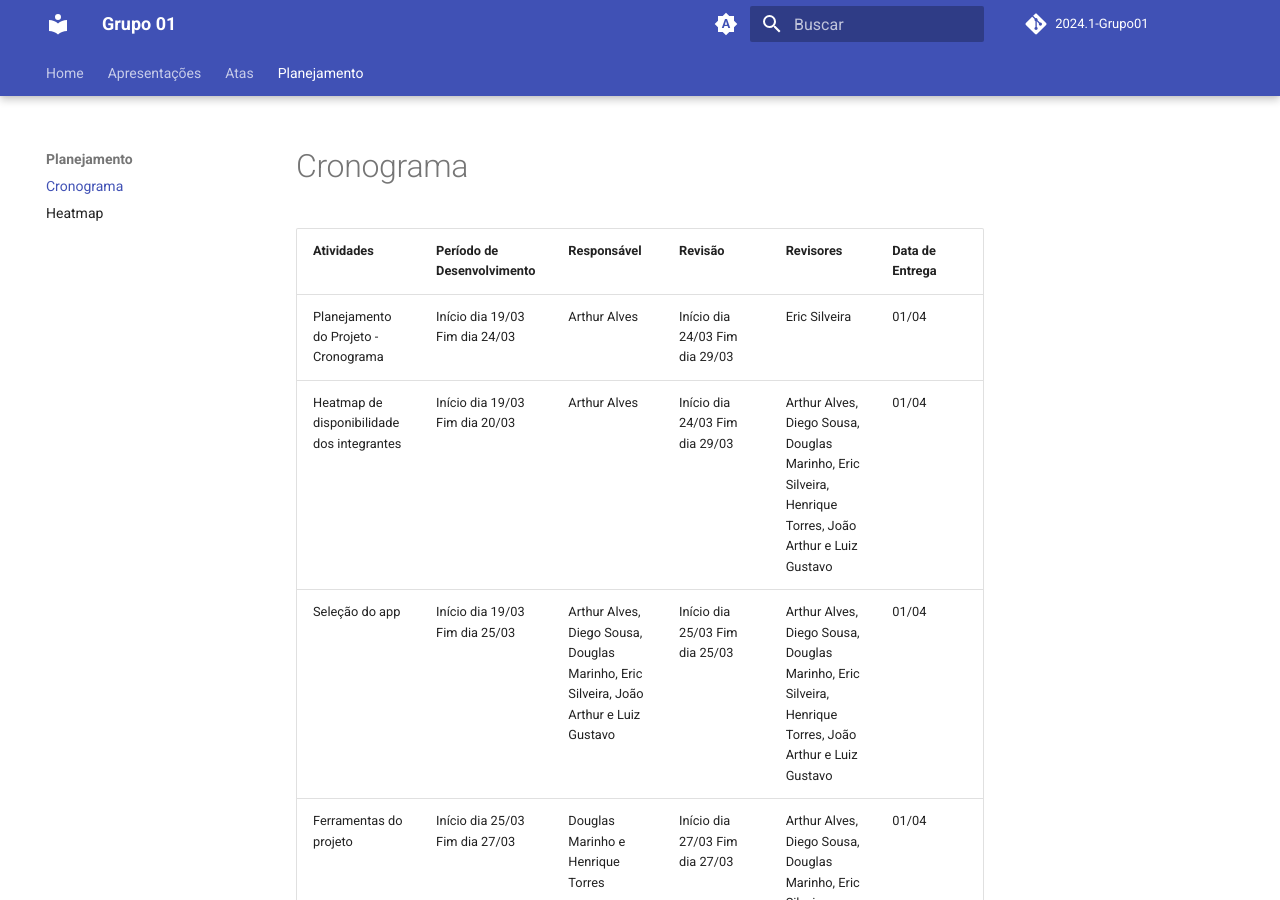
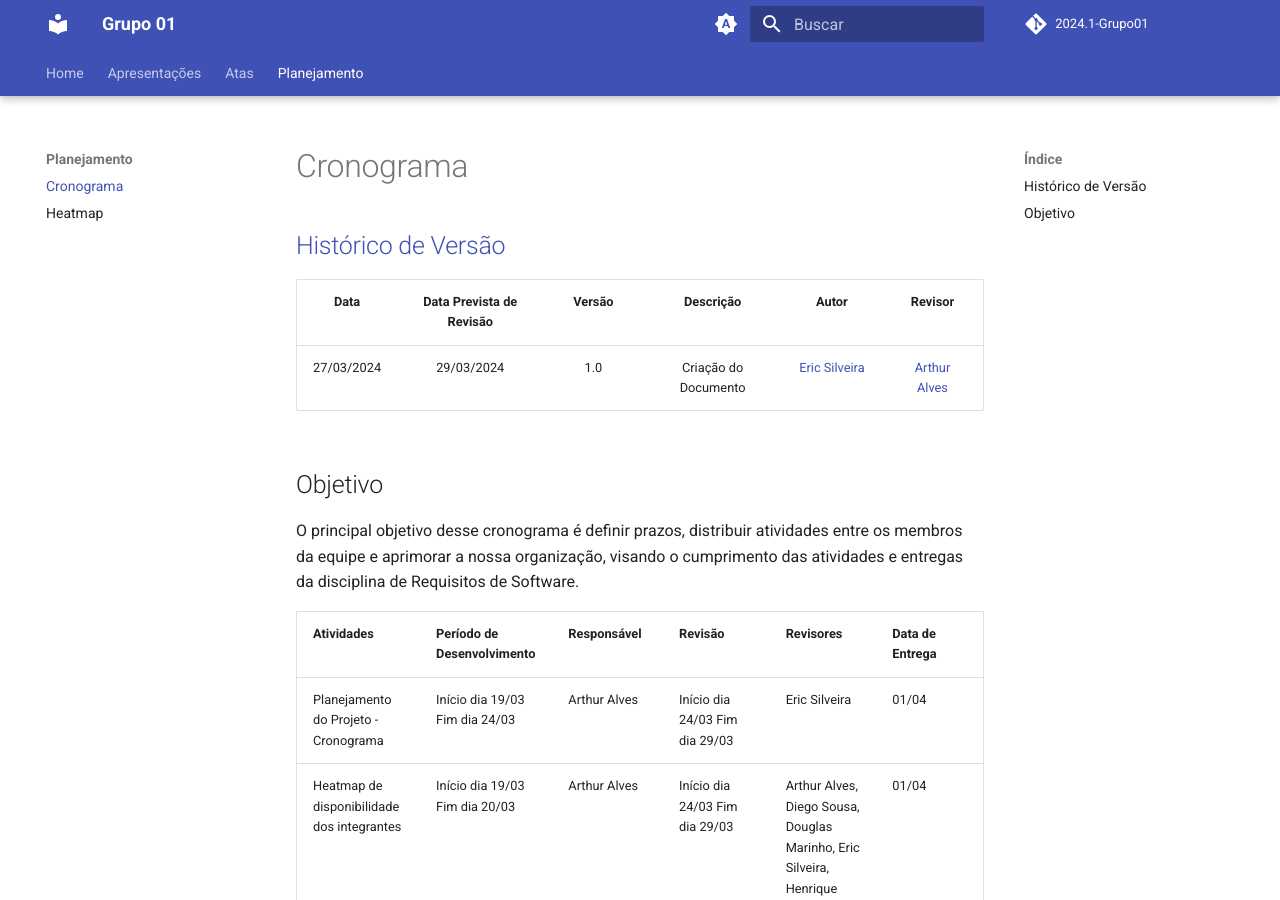
Before and after one commit to Requisitos-de-Software/2024.1-DiarioOficialdaUniao, an MkDocs documentation site: the page built from docs/planejamento/cronograma.md, in a window 1280 px wide and 900 px high. Built offline with MkDocs 1.6.1 and Material for MkDocs 9.7.7, drawn with Linux system fonts in a browser that asks for light colours; comment, search, counter and statistics services are not loaded; the version menu is left out.

Commit message:
Atualização do cronograma, versão e descrição

```diff
--- a/docs/planejamento/cronograma.md
+++ b/docs/planejamento/cronograma.md
@@ -1,3 +1,13 @@
+
+## <a>Histórico de Versão</a>
+|Data|Data Prevista de Revisão|Versão|Descrição|Autor|Revisor|
+| :----------: |:-----------:| :------: | :-----------: | :---------: |:---------: |
+|27/03/2024|29/03/2024|1.0|Criação do Documento|[Eric Silveira](https://github.com/ericbky)|[Arthur Alves](https://github.com/Arthrok)|
+
+## Objetivo
+
+O principal objetivo desse cronograma é definir prazos, distribuir atividades entre os membros da equipe e aprimorar a nossa organização, visando o cumprimento das atividades e entregas da disciplina de Requisitos de Software.
+
 | Atividades                           | Período de Desenvolvimento     | Responsável  | Revisão                        | Revisores     | Data de Entrega |
 | ------------------------------------ | ------------------------------ | ------------ | ------------------------------ | ------------- | --------------- |
 | Planejamento do Projeto - Cronograma | Início dia 19/03 Fim dia 24/03 | Arthur Alves | Início dia 24/03 Fim dia 29/03 | Eric Silveira | 01/04           |
```
